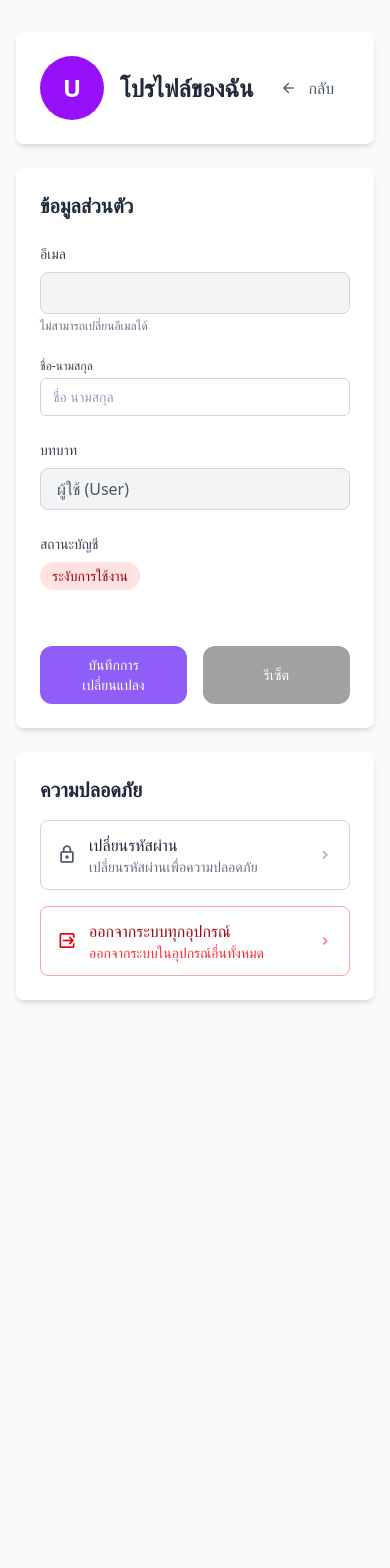
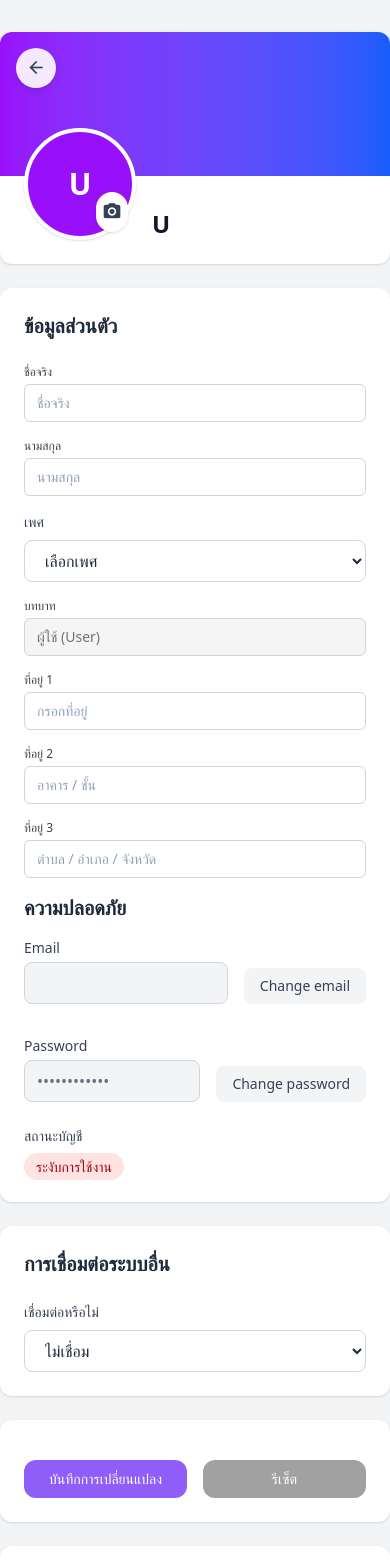
Before and after one commit to Peerawat-Nakinchat/InternProject, a Vue app in the folder intern_pj/: page /profile in a window 390 px wide. Shown: the top 1568 px of the page. Before the commit the page ends 1032 px from the top, so only its background shows below. Built offline with nearby package versions, Linux system fonts and the light colour scheme; no server answers; the HTML template or start-up script is replaced by a standard one.

Commit message:
Update UI Profile

```diff
--- a/intern_pj/src/pages/ProfilePage.vue
+++ b/intern_pj/src/pages/ProfilePage.vue
@@ -1,163 +1,221 @@
 <template>
-  <div class="min-h-screen bg-gray-50 py-8 px-4">
-    <div class="max-w-3xl mx-auto">
-      <!-- Header -->
-      <div class="bg-white rounded-lg shadow-md p-6 mb-6">
-        <div class="flex items-center justify-between">
-          <div class="flex items-center gap-4">
-            <div class="w-16 h-16 bg-purple-600 rounded-full flex items-center justify-center text-white text-2xl font-bold">
+  <div class="min-h-screen bg-gray-100 py-8">
+    <div class="max-w-4xl mx-auto">
+
+      <!-- ========== PROFILE HEADER FACEBOOK STYLE ========== -->
+      <div class="relative bg-white rounded-xl shadow-sm overflow-hidden mb-6">
+
+        <!-- Back Button -->
+        <button
+          @click="goBack"
+          class="absolute top-4 left-4 w-10 h-10 flex items-center justify-center
+                bg-white/90 backdrop-blur rounded-full shadow-md
+                hover:bg-white transition cursor-pointer"
+        >
+          <i class="mdi mdi-arrow-left text-gray-700 text-xl"></i>
+        </button>
+
+        <!-- Cover Background -->
+        <div class="h-36 bg-linear-to-r from-purple-600 to-blue-600"></div>
+
+        <!-- Profile image + name -->
+        <div class="px-6 pb-6">
+          <div class="flex items-end gap-4 -mt-12">
+
+            <!-- Profile Picture -->
+            <div class="relative">
+              <img
+                v-if="form.profile_image_url"
+                :src="form.profile_image_url"
+                class="w-28 h-28 rounded-full object-cover border-4 border-white shadow"
+              />
+
+              <div
+                v-else
+                class="w-28 h-28 rounded-full bg-purple-600 flex items-center justify-center text-white text-3xl font-bold border-4 border-white shadow"
+              >
                 {{ userInitials }}
               </div>
-            <div>
-              <h1 class="text-2xl font-bold text-gray-800">โปรไฟล์ของฉัน</h1>
-              <p class="text-gray-600">{{ authStore.user?.email }}</p>
+
+              <!-- Upload button -->
+              <label
+                class="absolute bottom-2 right-2 bg-white shadow p-1.5 rounded-full cursor-pointer hover:bg-gray-100 transition"
+              >
+                <i class="mdi mdi-camera text-gray-700 text-xl"></i>
+                <input type="file" class="hidden" @change="onImageUpload" />
+              </label>
             </div>
-          </div>
-          <button
-            @click="goBack"
-            class="px-4 py-2 text-gray-600 hover:bg-gray-100 rounded-lg transition"
-          >
-            <i class="mdi mdi-arrow-left mr-2"></i>
-            กลับ
-          </button>
+
+            <!-- Name + Email -->
+            <div class="flex-1">
+              <h1 class="text-2xl font-bold text-gray-900">{{ form.full_name || userInitials }}</h1>
+              <p class="text-gray-500 text-sm">{{ authStore.user?.email }}</p>
             </div>
           </div>
 
-      <!-- Profile Form -->
-      <div class="bg-white rounded-lg shadow-md p-6">
-        <h2 class="text-xl font-semibold mb-6 text-gray-800">ข้อมูลส่วนตัว</h2>
-
-        <!-- Success/Error Messages -->
-        <div v-if="successMessage" class="mb-4 p-4 bg-green-50 border border-green-200 rounded-lg text-green-600">
-          {{ successMessage }}
         </div>
-        <div v-if="errorMessage" class="mb-4 p-4 bg-red-50 border border-red-200 rounded-lg text-red-600">
-          {{ errorMessage }}
       </div>
 
-        <form @submit.prevent="updateProfile" class="space-y-6">
-          <!-- Email (Read-only) -->
+      <!-- ========== MAIN PROFILE SECTIONS ========== -->
+      <div class="space-y-6">
+
+        <!-- ========== PERSONAL INFO CARD ========== -->
+        <div class="bg-white rounded-xl shadow-sm p-6">
+          <h2 class="text-xl font-semibold text-gray-800 mb-6">ข้อมูลส่วนตัว</h2>
+
+          <div class="grid grid-cols-1 md:grid-cols-2 gap-4">
+            <base-input v-model="form.name" label="ชื่อจริง" placeholder="ชื่อจริง" />
+            <base-input v-model="form.surname" label="นามสกุล" placeholder="นามสกุล" />
+
             <div>
-            <label class="block text-sm font-medium text-gray-700 mb-2">อีเมล</label>
-            <input
-              :value="authStore.user?.email"
-              type="email"
-              disabled
-              class="w-full px-4 py-2 border border-gray-300 rounded-lg bg-gray-100 text-gray-600 cursor-not-allowed"
-            />
-            <p class="text-xs text-gray-500 mt-1">ไม่สามารถเปลี่ยนอีเมลได้</p>
+              <label class="block text-sm font-medium text-gray-700 mb-2">เพศ</label>
+              <select
+                v-model="form.sex"
+                class="w-full px-4 py-2 border border-gray-300 rounded-lg"
+              >
+                <option value="">เลือกเพศ</option>
+                <option value="M">ชาย</option>
+                <option value="F">หญิง</option>
+                <option value="O">อื่นๆ</option>
+              </select>
             </div>
 
-          <!-- Full Name -->
-           <base-input
-            v-model="form.full_name"
-            label="ชื่อ-นามสกุล"
-            placeholder="ชื่อ นามสกุล"
-            :disabled="isLoading"
-          />
+            <base-input :model-value="getRoleName(authStore.user?.role_id)" label="บทบาท" disabled />
 
-          <!--<div>
-            <label class="block text-sm font-medium text-gray-700 mb-2">ชื่อ-นามสกุล</label>
+          </div>
+
+          <div class="grid grid-cols-1 gap-4 mt-4">
+            <base-input v-model="form.user_address_1" label="ที่อยู่ 1" placeholder="กรอกที่อยู่" />
+            <base-input v-model="form.user_address_2" label="ที่อยู่ 2" placeholder="อาคาร / ชั้น" />
+            <base-input v-model="form.user_address_3" label="ที่อยู่ 3" placeholder="ตำบล / อำเภอ / จังหวัด" />
+          </div>
+
+          <div class="grid grid-cols-1 gap-4 mt-4">
+            <h2 class="text-xl font-semibold text-gray-800">ความปลอดภัย</h2>
+
+            <!-- Email Row -->
+            <div class="flex items-end justify-between mb-4">
+              <div class="flex-1">
+                <label class="block text-sm font-medium text-gray-700 mb-1">Email</label>
                 <input
-              v-model="form.full_name"
-              type="text"
-              class="w-full px-4 py-2 border border-gray-300 rounded-lg focus:ring-2 focus:ring-purple-500 focus:border-transparent"
-              placeholder="ชื่อ นามสกุล"
-              :disabled="isLoading"
-            />
-          </div>-->
-
-          <!-- Role (Read-only) -->
-          <div>
-            <label class="block text-sm font-medium text-gray-700 mb-2">บทบาท</label>
-            <input
-              :value="getRoleName(authStore.user?.role_id)"
-              type="text"
                   disabled
-              class="w-full px-4 py-2 border border-gray-300 rounded-lg bg-gray-100 text-gray-600 cursor-not-allowed"
+                  :value="authStore.user?.email"
+                  class="w-full px-3 py-2 border border-gray-300 rounded-lg bg-gray-100 text-gray-500"
                 />
               </div>
 
-          <!-- Account Status -->
-          <div>
+              <button
+                @click="changeEmail"
+                class="ml-4 px-4 py-2 bg-gray-100 hover:bg-gray-200 rounded-lg text-sm text-gray-700"
+              >
+                Change email
+              </button>
+            </div>
+
+            <!-- Password Row -->
+            <div class="flex items-end justify-between">
+              <div class="flex-1">
+                <label class="block text-sm font-medium text-gray-700 mb-1">Password</label>
+                <input
+                  disabled
+                  type="password"
+                  value="************"
+                  class="w-full px-3 py-2 border border-gray-300 rounded-lg bg-gray-100 text-gray-500"
+                />
+              </div>
+
+              <button
+                @click="changePassword"
+                class="ml-4 px-4 py-2 bg-gray-100 hover:bg-gray-200 rounded-lg text-sm text-gray-700"
+              >
+                Change password
+              </button>
+            </div>
+
+            <!-- <base-input :model-value="authStore.user?.auth_provider" label="Provider" disabled /> -->
+
+            <div class="mt-2">
               <label class="block text-sm font-medium text-gray-700 mb-2">สถานะบัญชี</label>
-            <div class="flex items-center gap-2">
               <span
                 :class="[
                   'px-3 py-1 rounded-full text-sm font-medium',
                   authStore.user?.is_active
                     ? 'bg-green-100 text-green-800'
-                    : 'bg-red-100 text-red-800',
+                    : 'bg-red-100 text-red-800'
                 ]"
               >
                 {{ authStore.user?.is_active ? 'ใช้งานอยู่' : 'ระงับการใช้งาน' }}
               </span>
             </div>
           </div>
+        </div>
 
-          <!-- Action Buttons -->
+        <!-- ========== INTEGRATION CARD ========== -->
+        <div class="bg-white rounded-xl shadow-sm p-6">
+          <h2 class="text-xl font-semibold text-gray-800 mb-6">การเชื่อมต่อระบบอื่น</h2>
 
+          <div class="grid grid-cols-1 md:grid-cols-2 gap-4">
+            <div>
+              <label class="block text-sm font-medium text-gray-700 mb-2">เชื่อมต่อหรือไม่</label>
+              <select
+                v-model="form.user_integrate"
+                class="w-full px-4 py-2 border border-gray-300 rounded-lg"
+              >
+                <option value="N">ไม่เชื่อม</option>
+                <option value="Y">เชื่อม</option>
+              </select>
+            </div>
 
+            <base-input
+              v-if="form.user_integrate === 'Y'"
+              v-model="form.user_integrate_provider_id"
+              label="Provider ID"
+              placeholder="Provider ID"
+            />
+          </div>
 
-          <div class="flex gap-4 pt-4">
+          <base-input
+            v-if="form.user_integrate === 'Y'"
+            v-model="form.user_integrate_url"
+            label="URL เชื่อมต่อข้อมูล"
+            placeholder="https://..."
+            class="mt-4"
+          />
+        </div>
+
+        <!-- ========== BUTTONS ========== -->
+        <div class="bg-white rounded-xl shadow-sm p-6 flex gap-4">
+          <base-button class="w-full" @click="updateProfile">บันทึกการเปลี่ยนแปลง</base-button>
+
           <base-button
-            type="submit"
-            :disabled="isLoading"
-            class="w-full"
-          >
-            <span v-if="isLoading">กำลังบันทึก...</span>
-            <span v-else>บันทึกการเปลี่ยนแปลง</span>
-          </base-button>
-            <!--<button
-              type="submit"
-              :disabled="isLoading"
-              class="flex-1 px-6 py-3 bg-purple-600 text-white rounded-lg hover:bg-purple-700 transition disabled:bg-gray-400 disabled:cursor-not-allowed"
-            >
-              <span v-if="isLoading">กำลังบันทึก...</span>
-              <span v-else>บันทึกการเปลี่ยนแปลง</span>
-            </button>-->
-            <base-button
-              type="button"
             @click="resetForm"
-              class="w-full bg-neutral-400 text-neutral-700 hover:bg-neutral-500 transition"
-              :disabled="isLoading"
+            class="w-full bg-neutral-400 text-neutral-700 hover:bg-neutral-500"
           >
             รีเซ็ต
           </base-button>
-            <!--
-            <button
-              type="button"
-              @click="resetForm"
-              class="px-6 py-3 bg-gray-200 text-gray-700 rounded-lg hover:bg-gray-300 transition"
-              :disabled="isLoading"
-            >
-              รีเซ็ต
-            </button>-->
-          </div>
-        </form>
         </div>
 
-      <!-- Security Section -->
-      <div class="bg-white rounded-lg shadow-md p-6 mt-6">
-        <h2 class="text-xl font-semibold mb-4 text-gray-800">ความปลอดภัย</h2>
-        <div class="space-y-4">
+        <!-- ========== SECURITY SECTION ========== -->
+        <div class="bg-white rounded-xl shadow-sm p-6">
+          <!-- <h2 class="text-xl font-semibold mb-6 text-gray-800">ความปลอดภัย</h2>
+
           <button
             @click="changePassword"
-            class="w-full px-4 py-3 text-left border border-gray-300 rounded-lg hover:bg-gray-50 transition flex items-center justify-between"
+            class="w-full px-4 py-3 border rounded-lg hover:bg-gray-50 flex items-center justify-between"
           >
             <div class="flex items-center gap-3">
               <i class="mdi mdi-lock-outline text-gray-600 text-xl"></i>
               <div>
                 <p class="font-medium text-gray-800">เปลี่ยนรหัสผ่าน</p>
-                <p class="text-sm text-gray-500">เปลี่ยนรหัสผ่านเพื่อความปลอดภัย</p>
+                <p class="text-sm text-gray-500">เพื่อความปลอดภัยของบัญชี</p>
               </div>
             </div>
             <i class="mdi mdi-chevron-right text-gray-400"></i>
-          </button>
+          </button> -->
 
           <button
             @click="logoutAllDevices"
-            class="w-full px-4 py-3 text-left border border-red-300 rounded-lg hover:bg-red-50 transition flex items-center justify-between"
+            class="w-full px-4 py-3 border border-red-300 rounded-lg hover:bg-red-50 flex items-center justify-between mt-4"
           >
             <div class="flex items-center gap-3">
               <i class="mdi mdi-logout-variant text-red-600 text-xl"></i>
@@ -169,6 +227,7 @@
             <i class="mdi mdi-chevron-right text-red-400"></i>
           </button>
         </div>
+
       </div>
     </div>
   </div>
@@ -181,19 +240,43 @@ import { useAuthStore } from '@/stores/auth'
 import BaseInput from '@/components/base/BaseInput.vue'
 import BaseButton from '@/components/base/BaseButton.vue'
 
-
 const router = useRouter()
 const authStore = useAuthStore()
 
+// ==============================
+// FORM MODEL
+// ==============================
 const form = reactive({
+  name: '',
+  surname: '',
   full_name: '',
+  sex: '',
+  user_address_1: '',
+  user_address_2: '',
+  user_address_3: '',
+  profile_image_url: '',
+  user_integrate: 'N',
+  user_integrate_url: '',
+  user_integrate_provider_id: '',
 })
 
 const isLoading = ref(false)
 const successMessage = ref('')
 const errorMessage = ref('')
 
-// Computed
+const changeEmail = () => {
+  alert("ฟีเจอร์เปลี่ยนอีเมลกำลังพัฒนา")
+}
+
+// ==============================
+// COMPUTED
+// ==============================
+
+// รวมชื่อจริง + นามสกุล
+const fullNameComputed = computed(() => {
+  return `${form.name} ${form.surname}`.trim()
+})
+
 const userInitials = computed(() => {
   const name = authStore.user?.full_name || authStore.user?.email || 'U'
   return name
@@ -204,40 +287,86 @@ const userInitials = computed(() => {
     .slice(0, 2)
 })
 
-// Methods
+// Role Name Map
 const getRoleName = (roleId?: number) => {
   const roles: Record<number, string> = {
     1: 'เจ้าของ (Owner)',
     2: 'ผู้ดูแลระบบ (Admin)',
     3: 'ผู้ใช้ (User)',
     4: 'ผู้ดู (Viewer)',
-    5: 'ผู้ตรวจสอบ (Auditor)',
+    5: 'ผู้ตรวจสอบ (Auditor)'
   }
   return roles[roleId || 3] || 'ผู้ใช้'
 }
 
-const resetForm = () => {
-  form.full_name = authStore.user?.full_name || ''
+// ==============================
+// IMAGE UPLOAD
+// ==============================
+const onImageUpload = (event: Event) => {
+  const target = event.target as HTMLInputElement
+  const file = target.files?.[0]
+
+  if (!file) return  // ⬅️ แก้ error ทันที
+
+  const formData = new FormData()
+  formData.append("file", file)
+
+  // อ่าน preview
+  const reader = new FileReader()
+  reader.onload = () => {
+    form.profile_image_url = reader.result as string
+  }
+  reader.readAsDataURL(file)
 }
 
+// ==============================
+// RESET FORM
+// ==============================
+const resetForm = () => {
+  const u = authStore.user
+
+  // แยกชื่อ-นามสกุลจาก full_name
+  if (u?.full_name) {
+    const parts = u.full_name.split(' ')
+    form.name = parts[0] || ''
+    form.surname = parts.slice(1).join(' ') || '' // รองรับชื่อ-นามสกุลหลายคำ
+  }
+
+  form.full_name = u?.full_name || ''
+  form.sex = u?.sex || ''
+  form.user_address_1 = u?.user_address_1 || ''
+  form.user_address_2 = u?.user_address_2 || ''
+  form.user_address_3 = u?.user_address_3 || ''
+  form.profile_image_url = u?.profile_image_url || ''
+  // form.user_integrate = u?.user_integrate || 'N'
+  // form.user_integrate_url = u?.user_integrate_url || ''
+  // form.user_integrate_provider_id = u?.user_integrate_provider_id || ''
+}
+
+// ==============================
+// UPDATE PROFILE
+// ==============================
 const updateProfile = async () => {
   errorMessage.value = ''
   successMessage.value = ''
 
-  if (!form.full_name.trim()) {
-    errorMessage.value = 'กรุณากรอกชื่อ-นามสกุล'
+  // รวมชื่อก่อนส่ง
+  form.full_name = fullNameComputed.value
+
+  if (!form.name.trim() || !form.surname.trim()) {
+    errorMessage.value = 'กรุณากรอกชื่อและนามสกุล'
     return
   }
 
   isLoading.value = true
 
   try {
-    // TODO: เรียก API อัพเดตโปรไฟล์
-    // await axios.patch('/api/user/profile', { full_name: form.full_name })
+    // TODO: call real API
+    // await axios.patch('/api/user/profile', form)
 
-    // Mock update
+    // Mock: update authStore
     if (authStore.user) {
-      authStore.user.full_name = form.full_name
+      Object.assign(authStore.user, form)
       localStorage.setItem('user', JSON.stringify(authStore.user))
     }
 
@@ -246,26 +375,28 @@ const updateProfile = async () => {
     setTimeout(() => {
       successMessage.value = ''
     }, 3000)
-  } catch {
+  } catch (err) {
     errorMessage.value = 'เกิดข้อผิดพลาดในการบันทึกข้อมูล'
   } finally {
     isLoading.value = false
   }
 }
 
+// ==============================
+// EVENT -> Change Password
+// ==============================
 const changePassword = () => {
-  // TODO: Implement change password
   alert('ฟีเจอร์เปลี่ยนรหัสผ่านกำลังพัฒนา')
 }
 
+// ==============================
+// EVENT -> Logout all devices
+// ==============================
 const logoutAllDevices = async () => {
   const confirmed = confirm('คุณต้องการออกจากระบบในอุปกรณ์อื่นทั้งหมดใช่หรือไม่?')
   if (!confirmed) return
 
   try {
-    // TODO: เรียก API logout all devices
-    // await axios.post('/api/auth/logout-all')
-
     await authStore.logout()
     router.push('/login')
   } catch {
@@ -273,11 +404,16 @@ const logoutAllDevices = async () => {
   }
 }
 
+// ==============================
+// GO BACK
+// ==============================
 const goBack = () => {
   router.back()
 }
 
-// Initialize
+// ==============================
+// ON MOUNT
+// ==============================
 onMounted(() => {
   resetForm()
 })
```
Lines whose indentation alone changed are shown as unchanged.
